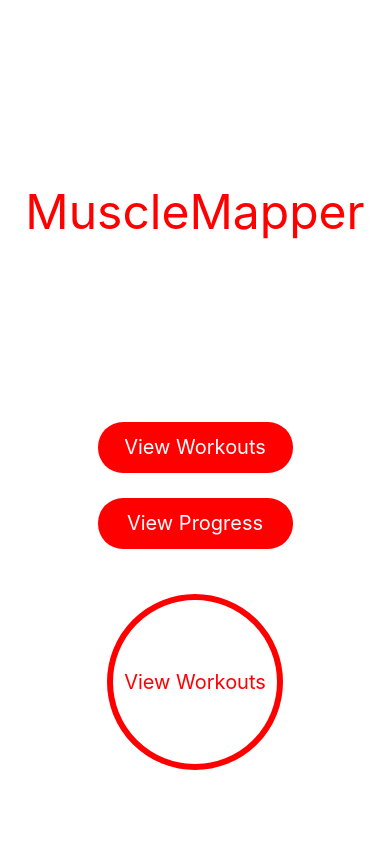
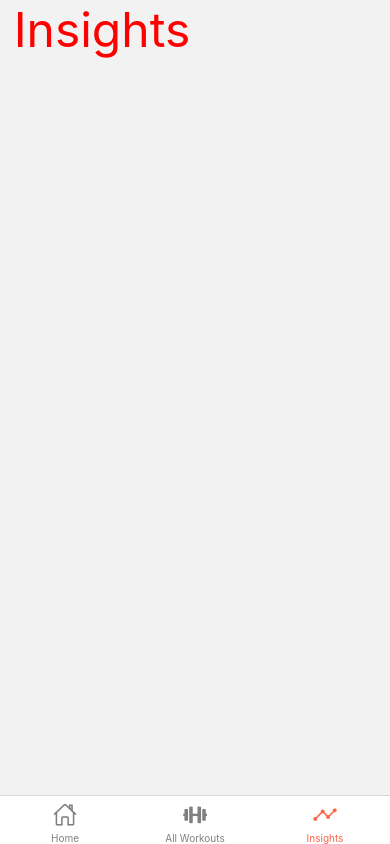
Before and after one commit to Ricky-Das/MuscleMapperApp, a React Native app: screen /Insights in a window 390 px wide. Built offline with nearby package versions, Linux system fonts and the light colour scheme.

Commit message:
Completed tab navigation setup and created blank screensfor workouts and insights

```diff
--- a/App.js
+++ b/App.js
@@ -1,11 +1,10 @@
-import { StatusBar } from 'expo-status-bar';
-import { StyleSheet, Text, View } from 'react-native';
+import { NavigationContainer } from '@react-navigation/native' ;
 
-import HomeScreen from './app/screens/HomeScreen';
+import AppNavigation from './app/scripts/AppNavigation';
 
 export default function App() {
   return (
-    <HomeScreen/>
+    <AppNavigation/>
 
   );
 }
--- a/app/screens/AllWorkoutsScreen.js
+++ b/app/screens/AllWorkoutsScreen.js
@@ -0,0 +1,46 @@
+import React from "react";
+import {ScrollView, SafeAreaView, View, StyleSheet, Dimensions, TouchableOpacity } from "react-native";
+
+import AppText from "../components/AppText";
+
+function AllWorkoutsScreen(props) {
+    const numWorkouts = 6
+
+    const containers = []
+    for (var i = 0; i < numWorkouts; i++) {
+        containers.push(<TouchableOpacity key={i} style={styles.workoutContainer}></TouchableOpacity>)
+    }
+
+    return (
+        <SafeAreaView style={{flex:1}}>
+            <View style = {styles.titleContainer}>
+                <AppText intendedFontSize={48} intendedColor='red' text="All Workouts"/>
+            </View>
+            <ScrollView style={styles.scrollViewStyle}>
+                {containers}
+            </ScrollView>
+        </SafeAreaView>
+    );
+}
+
+const styles = StyleSheet.create({
+    scrollViewStyle: {
+        flex: 1,
+    },
+    workoutContainer:{
+        width: Dimensions.get('window').width * (1 - 0.07),
+        height: Dimensions.get('window').height * 0.2,
+        marginLeft: Dimensions.get('window').width * 0.035,
+        backgroundColor:'white',
+        shadowOffset: {width:0,height:18},
+        shadowRadius: 10,
+        shadowOpacity: 0.15,
+        borderRadius: 30,
+        marginVertical: Dimensions.get('window').height * 0.02
+    },
+    titleContainer : {
+        paddingLeft: Dimensions.get('window').width * 0.035
+    }
+})
+
+export default AllWorkoutsScreen;
--- /dev/null
+++ b/app/screens/ProgressScreen.js
@@ -0,0 +1,22 @@
+import React from "react";
+import {Scrollview, SafeAreaView, View, StyleSheet, Dimensions} from "react-native";
+
+import AppText from "../components/AppText";
+
+function ProgressScreen(props) {
+    return (
+        <SafeAreaView style={{flex:1}}>
+            <View style = {styles.titleContainer}>
+                <AppText intendedFontSize={48} intendedColor='red' text="Insights"/>
+            </View>
+        </SafeAreaView>
+    );
+}
+
+const styles = StyleSheet.create({
+    titleContainer : {
+        paddingLeft: Dimensions.get('window').width * 0.035
+    }
+})
+
+export default ProgressScreen;
--- a/app/scripts/AppNavigation.js
+++ b/app/scripts/AppNavigation.js
@@ -1,20 +1,51 @@
 import * as React from 'react';
+
 import { NavigationContainer } from '@react-navigation/native';
-import { createNativeStackNavigator } from '@react-navigation/native-stack';
+import { createBottomTabNavigator } from '@react-navigation/bottom-tabs';
+import Ionicons from '@expo/vector-icons/Ionicons';
+import { MaterialCommunityIcons } from '@expo/vector-icons';
+import { FontAwesome5 } from '@expo/vector-icons';
+
 
 import HomeScreen from '../screens/HomeScreen';
+import AllWorkoutsScreen from '../screens/AllWorkoutsScreen';
+import ProgressScreen from '../screens/ProgressScreen';
 
 
-const Stack = createNativeStackNavigator();
+const Tab = createBottomTabNavigator();
 
-function App() {
+export default function AppNavigation() {
   return (
     <NavigationContainer>
-      <Stack.Navigator>
-        <Stack.Screen name="Home" component={HomeScreen} />
-      </Stack.Navigator>
+      <Tab.Navigator
+        screenOptions={({ route }) => ({
+            headerShown:false,
+            tabBarIcon: ({ focused, color, size }) => {
+            let iconName;
+
+            if (route.name === 'Home') {
+              iconName = focused
+                ? 'home'
+                : 'home-outline';
+            } else if (route.name === 'All Workouts') {
+              iconName = 'dumbbell';
+            } else if (route.name === 'Insights') {
+                iconName = focused ? 'analytics' : 'analytics-outline'
+            }
+
+            // You can return any component that you like here!
+
+            if (route.name == 'All Workouts') {return <FontAwesome5 name="dumbbell" size={size - 6} color={color} />}
+            else {return <Ionicons name={iconName} size={size} color={color} />;}
+          },
+          tabBarActiveTintColor: 'tomato',
+          tabBarInactiveTintColor: 'gray',
+        })}
+      >
+        <Tab.Screen name="Home" component={HomeScreen} />
+        <Tab.Screen name="All Workouts" component={AllWorkoutsScreen} />
+        <Tab.Screen name="Insights" component={ProgressScreen} />
+      </Tab.Navigator>
     </NavigationContainer>
   );
 }
-
-export default App;
--- a/package.json
+++ b/package.json
@@ -9,6 +9,7 @@
     "web": "expo start --web"
   },
   "dependencies": {
+    "@react-navigation/bottom-tabs": "^6.5.2",
     "@react-navigation/native": "^6.1.1",
     "@react-navigation/native-stack": "^6.9.7",
     "expo": "~47.0.9",
```
Also changed, not shown: app/screens/SettingsScreen.js (added, +22 -0 lines), 1 other file (tests, documents, lock files or other folders).
